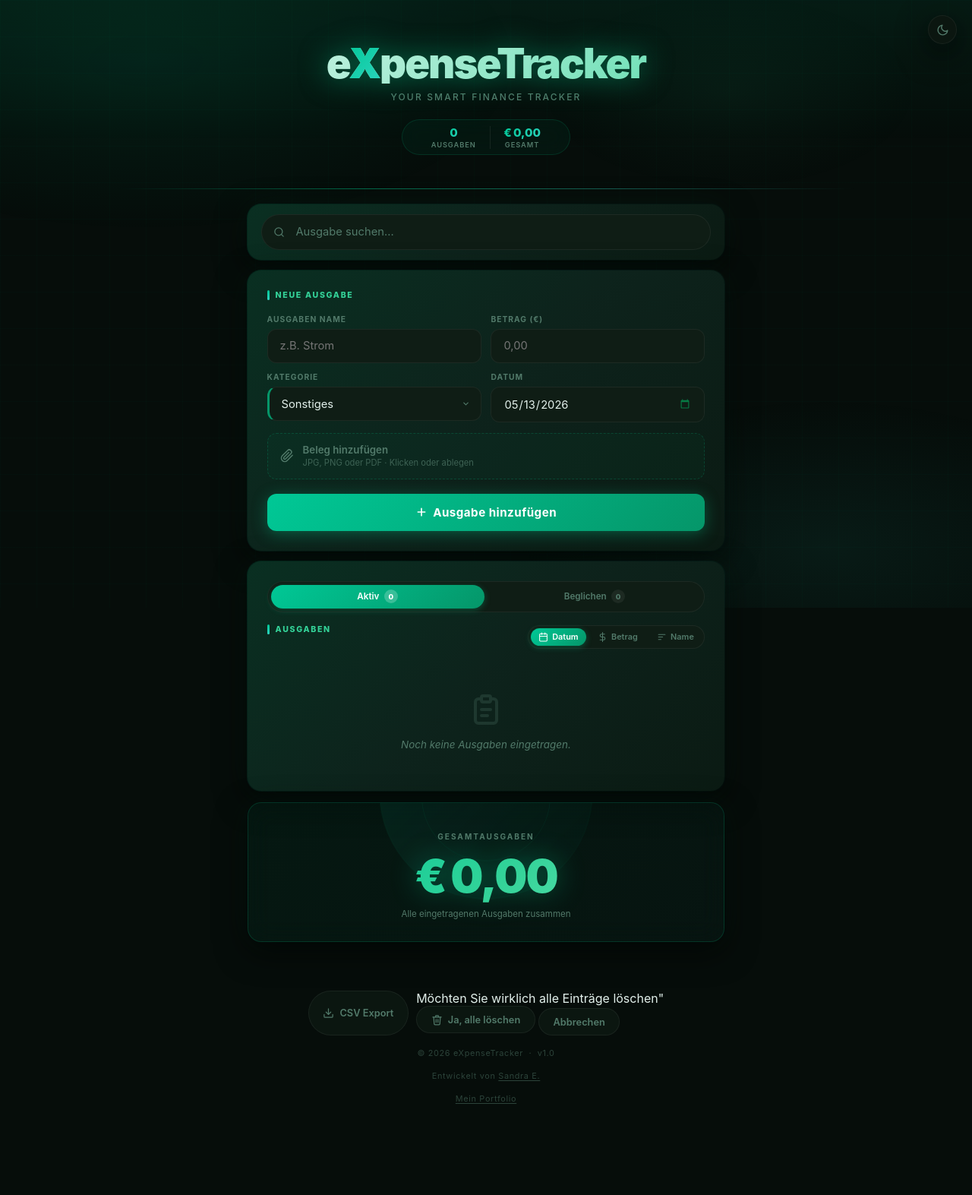
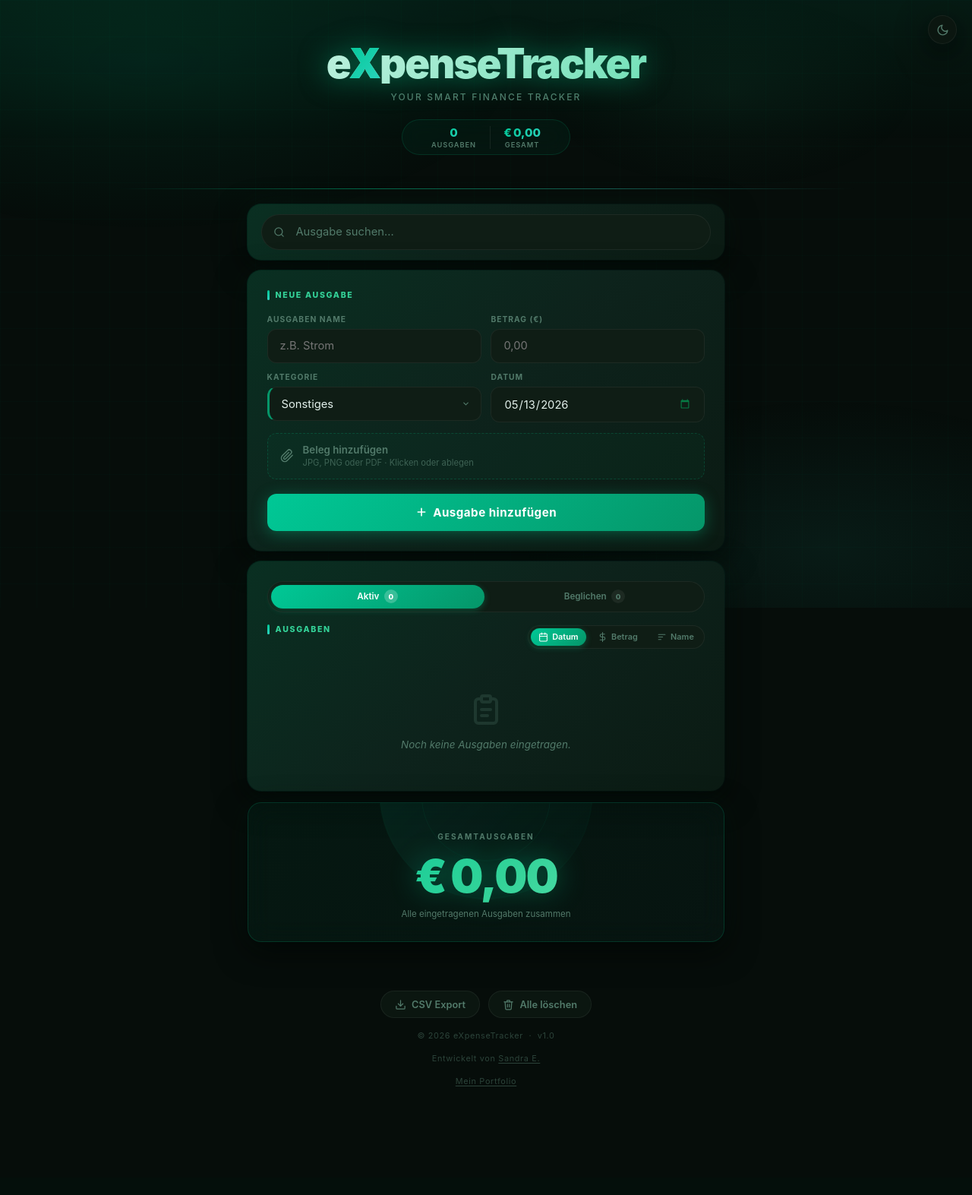
Before and after one commit to SandrAdora/BillsTracker, a Python web app: template templates/index.html in a window 1280 px wide. Shown: the whole page at 76% size. After the commit the page ends 1430 px from the top, so only its background shows below. Run offline with Jinja, Linux system fonts and the light colour scheme; the template is opened without the code that fills it, so the values that code supplies are empty.

Commit message:
updated files

```diff
--- a/templates/index.html
+++ b/templates/index.html
@@ -270,12 +270,9 @@
           CSV Export
         </button>
         <!-- delete all modal-->
-        <div class="modal" id="deleteAllModal" role="dialog"
-        arial-modal="true">
-        <div class="modal-content">
-          <p>Möchten Sie wirklich alle Einträge löschen"</p>
-          <div class="modal-actions">
-               <!-- Clear All Button -->
+
+
+        <!-- Clear All Button -->
         <button class="btn-action btn-action--danger" id="btnClearAll">
           <svg viewBox="0 0 24 24" fill="none" stroke="currentColor" stroke-width="2" stroke-linecap="round" stroke-linejoin="round" width="15" height="15">
             <polyline points="3 6 5 6 21 6"/>
@@ -283,17 +280,8 @@
             <path d="M10 11v6M14 11v6"/>
             <path d="M9 6V4a1 1 0 0 1 1-1h4a1 1 0 0 1 1 1v2"/>
           </svg>
-          Ja, alle löschen
+          Alle löschen
         </button>
-        <button class="btn-action" id="btnCancelDeleteAll">
-          Abbrechen
-        </button>
-          </div>
-
-        </div>
-      </div>
-
-
       </div>
       <p class="footer-copy">© 2026 eXpenseTracker &nbsp;·&nbsp; v1.0</p>
       <p class="footer-copy">Entwickelt von <a href="https://github.com/SandrAdora" target="_self" rel="noopener noreferrer">Sandra E.</a></p>
```
